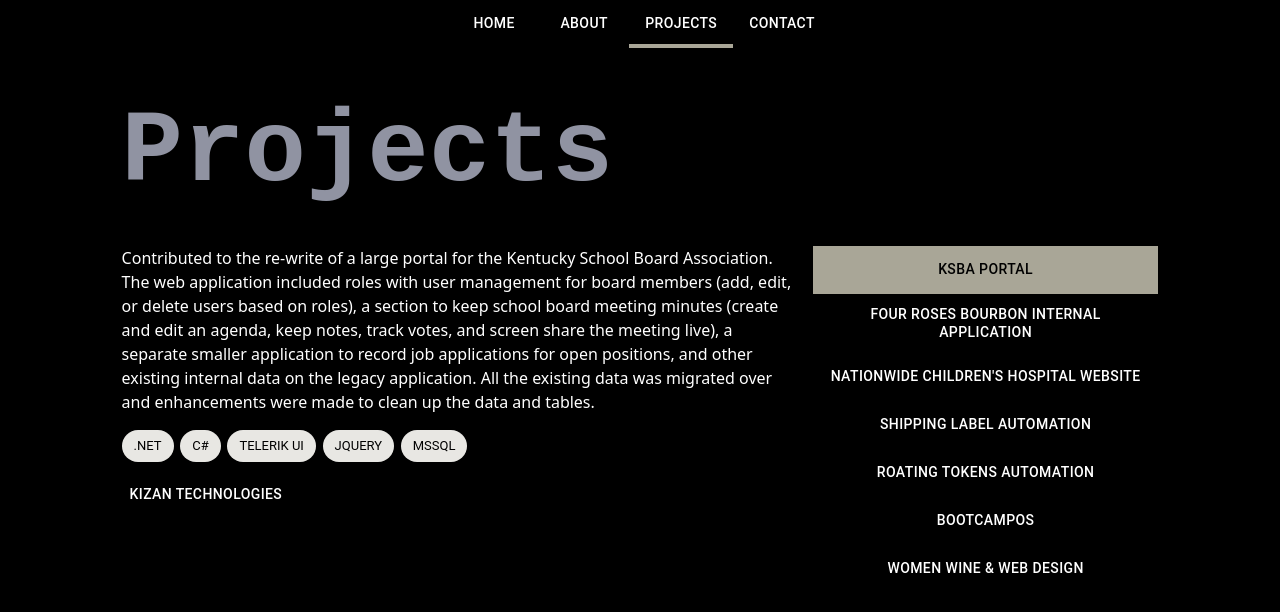
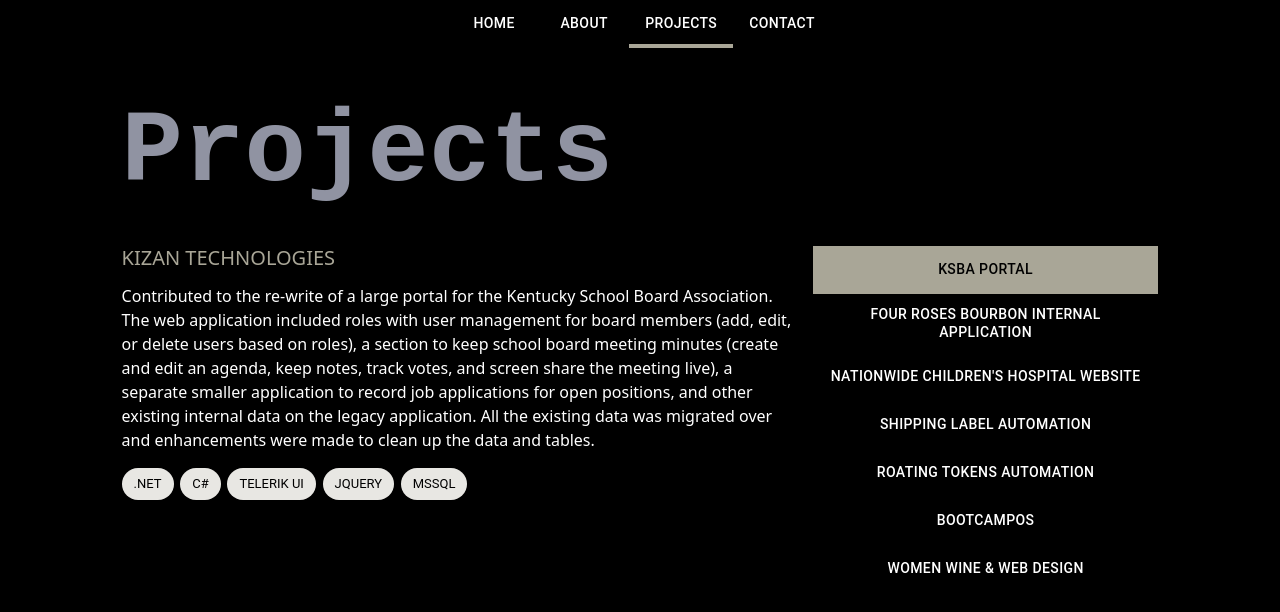
Before and after one commit to laurenmilesdev/portfolio, a Next.js app: page / in a window 1280 px wide. Both pictures are taken after a click on the tab "PROJECTS". Shown: the top 612 px of the page. Built offline with nearby package versions, Linux system fonts and the light colour scheme; a web font is replaced by a local one.

Commit message:
Updated Project component

```diff
--- a/src/components/projects/Project.module.css
+++ b/src/components/projects/Project.module.css
@@ -1,3 +1,17 @@
 .content {
   padding-right: 3%;
 }
+
+.company-links {
+  margin-bottom: 2%;
+}
+
+.company-link {
+  color: var(--secondary);
+  text-decoration: none;
+  margin-bottom: 5%;
+}
+
+.company-link:hover {
+  text-decoration: underline;
+}
--- a/src/components/projects/Project.tsx
+++ b/src/components/projects/Project.tsx
@@ -1,4 +1,3 @@
-import { Button } from '@mui/material';
 import Fade from '@mui/material/Fade';
 import TabPanel from '../tabs/TabPanel';
 import Technologies from './Technologies';
@@ -13,24 +12,24 @@ type Props = {
 
 const content = (project: ProjectType, index: number): JSX.Element => (
   <div className={`${styles.content} col-md-12`}>
+    <div className={`${styles['company-links']} col-md-12`}>
+      <a
+        className={styles['company-link']}
+        href={project.companyUrl ?? ''}
+        target="_blank"
+        id={`company-${index}`}
+        aria-label={`Link to ${project.company} website`}
+      >
+        <h5>{project.company.toUpperCase()}</h5>
+      </a>
+    </div>
+
     <div className="col-md-12" id={`project-description-${index}`}>
       <p>{project.description}</p>
     </div>
 
     <div className="col-md-12">
       {project.technologies && <Technologies technologies={project.technologies} />}
-    </div>
-
-    <div className="col-md-12">
-      <Button
-        className="btn-primary"
-        href={project.companyUrl ?? ''}
-        target="_blank"
-        id={`company-${index}`}
-        aria-label={`Link to ${project.company} website`}
-      >
-        {project.company}
-      </Button>
     </div>
   </div>
 );
```
Also changed, not shown: 1 other file (tests, documents, lock files or other folders).
